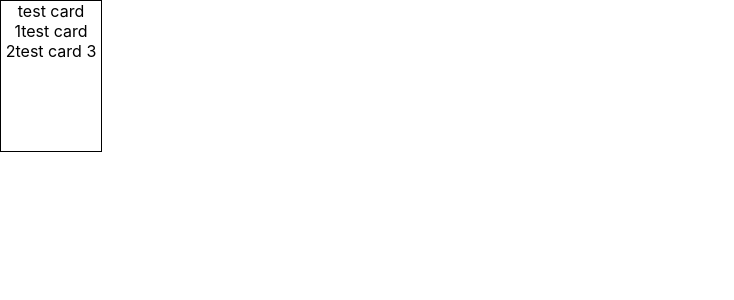
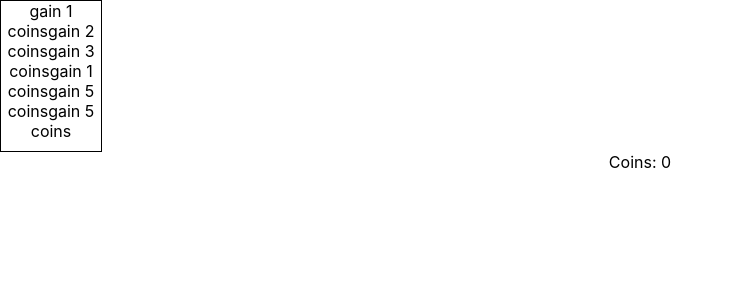
Before and after one commit to astidolph/dungeon-crawler, a React (Create React App) app: page / in a window 1280 px wide. Shown: the top 300 px of the page, without its empty margins (0-734 px from the left). Built offline with nearby package versions, Linux system fonts and the light colour scheme.

Commit message:
Setup playCard thunk, currently logs effect to console

```diff
--- a/src/App.tsx
+++ b/src/App.tsx
@@ -1,11 +1,15 @@
 import './App.css';
+import { useAppSelector } from './app/hooks';
 import Deck from './features/Deck/Deck';
 import Hand from './features/Hand/Hand';
+import { selectCoins } from './features/Hand/HandSlice';
 
 function App() {
+  const coins = useAppSelector(selectCoins);
   return (
     <div className="App">
       <Deck></Deck>
+      Coins: {coins}
       <Hand></Hand>
     </div>
   );
--- a/src/features/Deck/Deck.tsx
+++ b/src/features/Deck/Deck.tsx
@@ -14,7 +14,7 @@ const Deck: FC<DeckProps> = () => {
 
   return (
     <div className={styles.Deck} data-testid="Deck" onClick={(_) => {dispatch(draw()); dispatch(addCard(lootCards[lootCards.length - 1]));}}>
-      {lootCards.map((loot: Card) => <span>{loot.description}</span>)}
+      {lootCards.map((loot: Card) => <span>{loot.name}</span>)}
     </div>
   );
 };
--- a/src/features/Deck/DeckSlice.ts
+++ b/src/features/Deck/DeckSlice.ts
@@ -1,13 +1,75 @@
 import { createSlice } from "@reduxjs/toolkit";
 import { RootState } from "../../app/store";
 import { Card } from "../../models/Card";
+import { gainCoins } from "../Hand/HandSlice";
 
 export interface DeckState {
     cards: Card[];
 }
 
 const initialState: DeckState = {
-    cards: [{description: 'test card 1'}, {description: 'test card 2'}, {description: 'test card 3'}]
+    cards: [
+    {
+        id: 0,
+        name: 'gain 1 coins',
+       effects: [
+        {
+            payload: 1,
+            type: 'hand/gainCoins'
+        }
+       ]
+    },
+    {
+        id: 1,
+        name: 'gain 2 coins',
+       effects: [
+        {
+            payload: 2,
+            type: 'hand/gainCoins'
+        }
+       ]
+    },
+    {
+        id: 2,
+        name: 'gain 3 coins',
+       effects: [
+        {
+            payload: 3,
+            type: 'hand/gainCoins'
+        }
+       ]
+    },
+    {
+        id: 3,
+        name: 'gain 1 coins',
+       effects: [
+        {
+            payload: 1,
+            type: 'hand/gainCoins'
+        }
+       ]
+    },
+    {
+        id: 4,
+        name: 'gain 5 coins',
+       effects: [
+        {
+            payload: 5,
+            type: 'hand/gainCoins'
+        }
+       ]
+    },
+    {
+        id: 5,
+        name: 'gain 5 coins',
+       effects: [
+        {
+            payload: 5,
+            type: 'hand/gainCoins'
+        }
+       ]
+    },
+]
 };
 
 export const deckSlice = createSlice({
--- a/src/features/Hand/Hand.module.css
+++ b/src/features/Hand/Hand.module.css
@@ -1 +1,10 @@
-.Hand {}
+.Hand {
+    display: flex;
+}
+
+.Card {
+    height: 150px;
+    width: 100px;
+    border: 1px solid black;
+    background: white;
+}
--- a/src/features/Hand/Hand.tsx
+++ b/src/features/Hand/Hand.tsx
@@ -1,16 +1,18 @@
 import React, { FC } from 'react';
-import { useAppSelector } from '../../app/hooks';
+import { useAppDispatch, useAppSelector } from '../../app/hooks';
 import { Card } from '../../models/Card';
-import { selectHand } from './HandSlice';
+import { playCard, selectHand } from './HandSlice';
+import styles from './Hand.module.css';
 
 interface HandProps {}
 
 const Hand: FC<HandProps> = () => {
   const hand = useAppSelector(selectHand);
+  const dispatch = useAppDispatch();
 
   return (
-    <div>
-      {hand.map((card: Card) => <span>{card.description}</span>)}
+    <div className={styles.Hand}>
+      {hand.map((card: Card) => <div className={styles.Card} onClick={() => dispatch(playCard(card))}>{card.name}</div>)}
     </div>
   );
 };
--- a/src/features/Hand/HandSlice.ts
+++ b/src/features/Hand/HandSlice.ts
@@ -1,14 +1,27 @@
-import { createSlice, PayloadAction } from "@reduxjs/toolkit";
+import { AnyAction, createAsyncThunk, createSlice, PayloadAction, ThunkAction } from "@reduxjs/toolkit";
 import { RootState } from "../../app/store";
 import { Card } from "../../models/Card";
 
 export interface HandState {
     cards: Card[];
+    coins: number;
+    lastCardPlayed: Card | null;
 }
 
 const initialState: HandState = {
-    cards: []
+    cards: [],
+    coins: 0,
+    lastCardPlayed: null
 };
+
+export const playCard =
+  (card: Card): ThunkAction<void, RootState, unknown, AnyAction> =>
+  dispatch => {
+    card.effects.forEach(effect => {
+        console.log(effect);
+    });
+    dispatch(cardPlayed(card));
+  };
 
 export const handSlice = createSlice({
     name: 'hand',
@@ -19,12 +32,21 @@ export const handSlice = createSlice({
                 ...state,
                 cards: [cardToAdd.payload, ...state.cards]
             }
+        },
+        cardPlayed: (state, cardToPlay: PayloadAction<Card>) => {
+            state.lastCardPlayed = cardToPlay.payload;
+            state.cards = state.cards.filter(x => x.id !== cardToPlay.payload.id);
+        },
+        gainCoins: (state, addCoins: PayloadAction<number>) => {
+            state.coins += addCoins.payload;
         }
     }
 });
 
-export const { addCard } = handSlice.actions;
+export const { addCard, cardPlayed, gainCoins } = handSlice.actions;
 
 export const selectHand = (state: RootState) => state.hand.cards;
 
+export const selectCoins = (state: RootState) => state.hand.coins;
+
 export default handSlice.reducer;
```
Also changed, not shown: src/models/Card.ts (+9 -1 lines).
